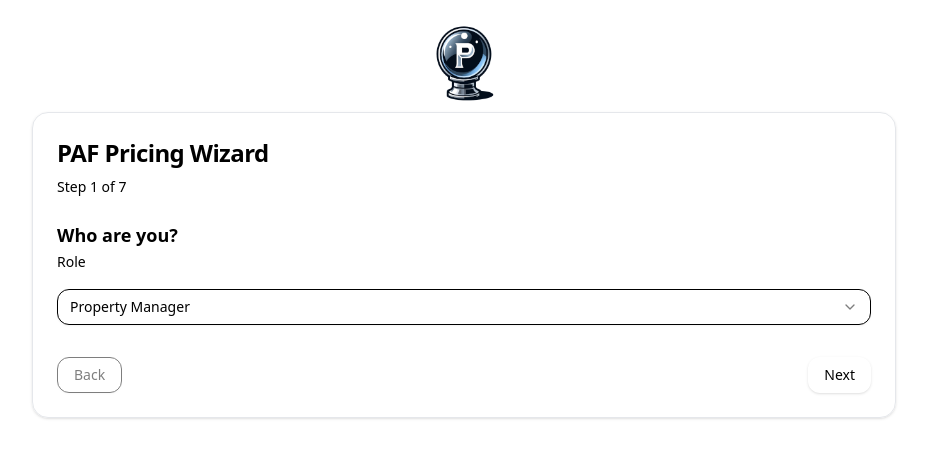
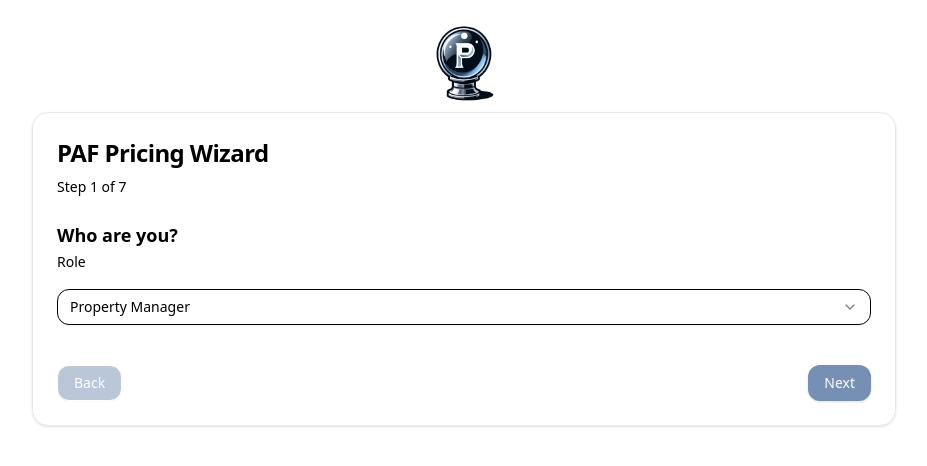
Before and after one commit to javalen/PAF-Public-Website, a React (Vite) app: page /pricing in a window 1280 px wide. Shown: the top 466 px of the page, without its empty margins (176-1103 px from the left). Built offline with nearby package versions, Linux system fonts and the light colour scheme; what pocketbase would draw is missing.

Commit message:
button updates

```diff
--- a/src/components/pricing-wizard/PricingWizard.jsx
+++ b/src/components/pricing-wizard/PricingWizard.jsx
@@ -774,7 +774,7 @@ export default function PricingWizard() {
 
                   <div className="flex justify-center pt-2">
                     <Button
-                      className="rounded-xl px-6"
+                      className=" mt-2 rounded-xl bg-[#7690b5] hover:bg-[#4c6486] text-white"
                       onClick={generate}
                       disabled={submitting}
                     >
@@ -804,7 +804,7 @@ export default function PricingWizard() {
                     <div className="flex gap-2">
                       {result.share_url && (
                         <Button
-                          className="rounded-xl"
+                          className="mt-2 rounded-xl bg-[#7690b5] hover:bg-[#4c6486] text-white"
                           variant="outline"
                           onClick={copyShareLink}
                         >
@@ -813,7 +813,7 @@ export default function PricingWizard() {
                       )}
                       {result.share_url && (
                         <Button
-                          className="rounded-xl"
+                          className="mt-2 rounded-xl bg-[#7690b5] hover:bg-[#4c6486] text-white"
                           onClick={() =>
                             window.open(
                               result.share_url,
@@ -913,7 +913,7 @@ export default function PricingWizard() {
             <Button
               type="button"
               variant="outline"
-              className="rounded-xl"
+              className=" mt-2 rounded-xl bg-[#7690b5] hover:bg-[#4c6486] text-white"
               onClick={back}
               disabled={step === 1 || submitting}
             >
@@ -923,7 +923,7 @@ export default function PricingWizard() {
             {step < 6 && (
               <Button
                 type="button"
-                className="rounded-xl"
+                className="mt-2 rounded-xl bg-[#7690b5] hover:bg-[#4c6486] text-white"
                 onClick={next}
                 disabled={submitting}
               >
@@ -934,7 +934,7 @@ export default function PricingWizard() {
             {step === 6 && (
               <Button
                 type="button"
-                className="rounded-xl"
+                className="mt-2 rounded-xl bg-[#7690b5] hover:bg-[#4c6486] text-white"
                 onClick={() => setStep(7)}
                 disabled={submitting}
               >
```
